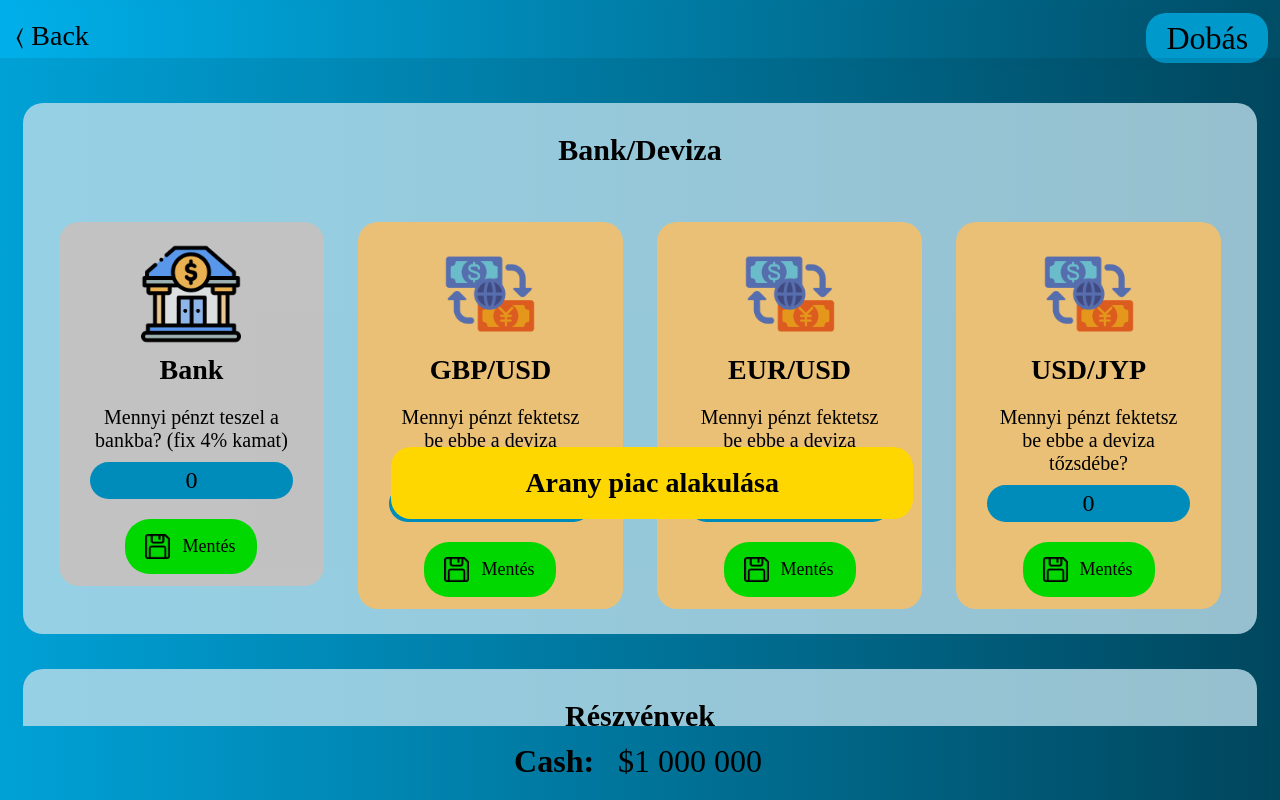
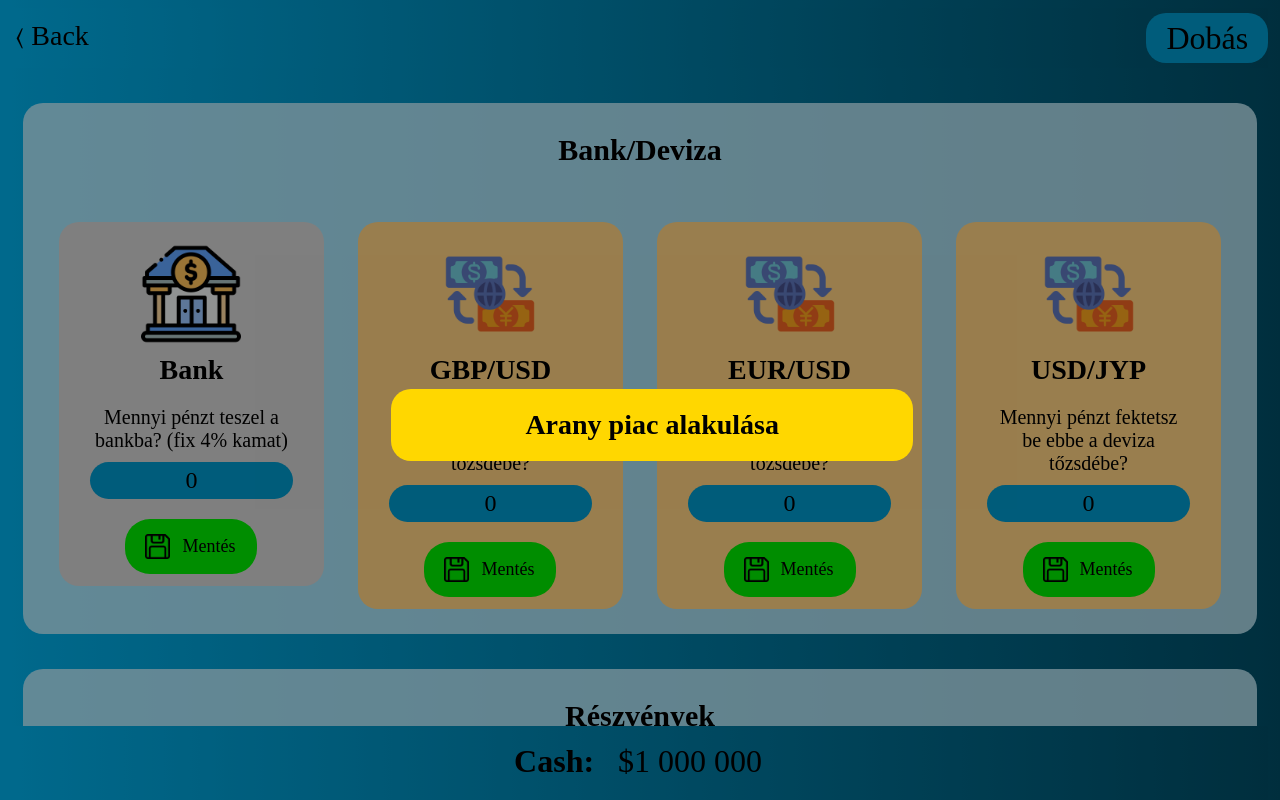
Before and after one commit to dvd2001/MyFirstMillion, an Angular app: page /game in a window 1280 px wide. Shown: the top 800 px of the page. Built offline with nearby package versions, Linux system fonts and the light colour scheme.

Commit message:
adjusting modal style

```diff
--- a/src/app/components/game-page/game-page.css
+++ b/src/app/components/game-page/game-page.css
@@ -315,7 +315,7 @@ input::-webkit-inner-spin-button {
 .modal {
     display: flex;
     position: fixed;
-    background-color: #00000015;
+    background-color: var(--bg-modal);
     justify-content: center;
     align-items: center;
     top: 0;
@@ -323,8 +323,7 @@ input::-webkit-inner-spin-button {
     width: 98%;
     height: 100%;
     padding: 25px;
-    margin-top: 58px;
-    margin-bottom: 60px;
+    margin: 0px;
 }
 
 .modalContainer {
--- a/src/styles.css
+++ b/src/styles.css
@@ -42,6 +42,7 @@ body {
     --bg-devisa: #ffd181;
     --bg-save-btn: #00eb00;
     --bg-save-btn-hover: #00eb00aa;
+    --bg-modal: #00000066;
 }
 
 [data-theme="dark"] {
@@ -80,4 +81,5 @@ body {
     --bg-devisa: #9e7837;
     --bg-save-btn: green;
     --bg-save-btn-hover: #008000aa;
+    --bg-modal: #00000066;
 }
```
